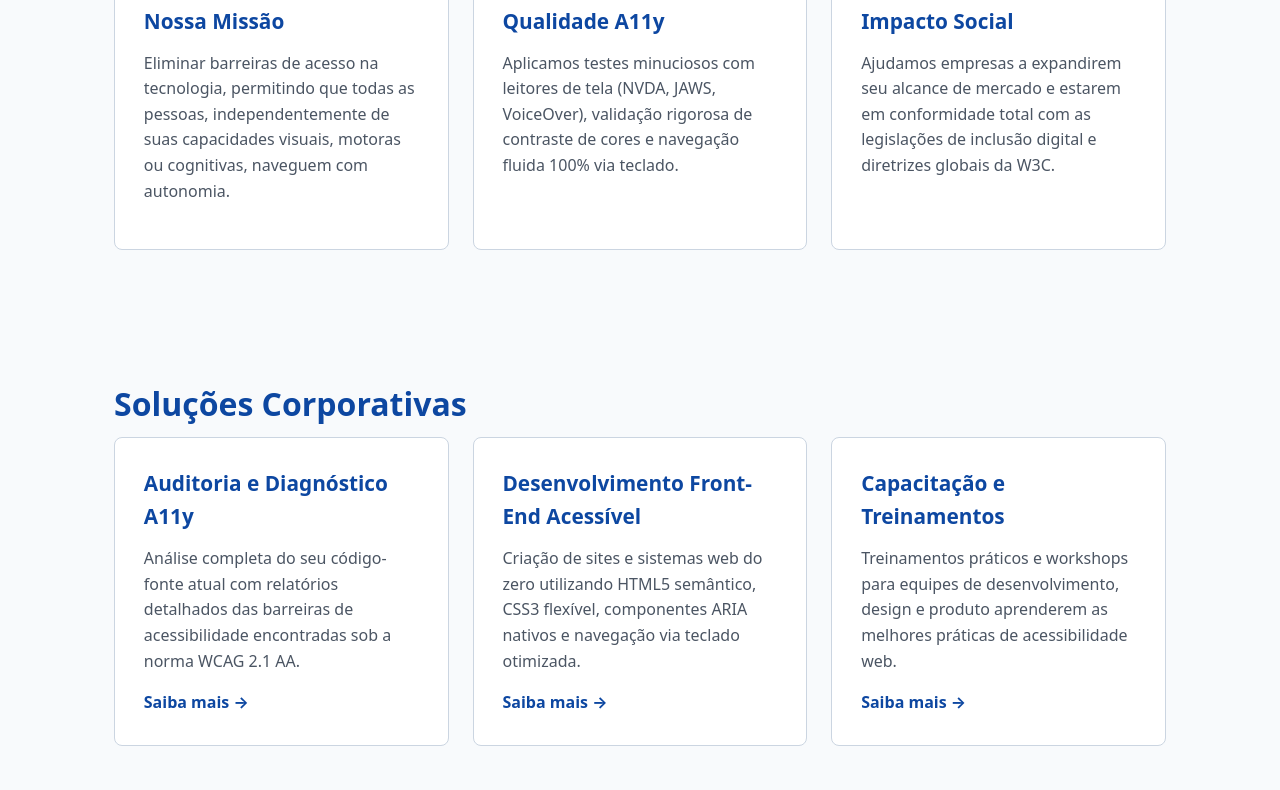
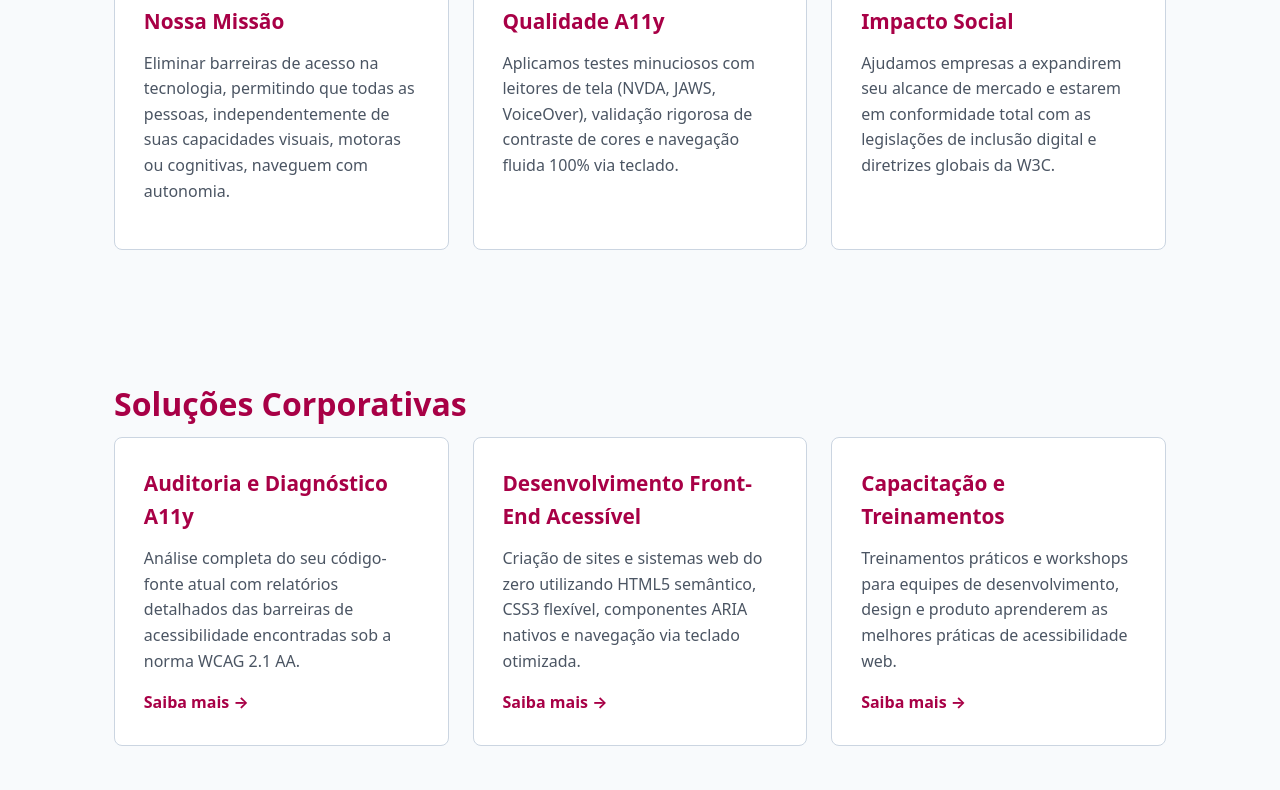
Before and after one commit to mariapitrowsky-spec/Ed-Digi_Site-Maria-e-Vitoria-, a plain HTML site: page index.html in a window 1280 px wide. Shown: the part 749-1539 px from the top of the page. Drawn offline with Linux system fonts and the light colour scheme.

Commit message:
alteracoes de cores no css

```diff
--- a/style.css
+++ b/style.css
@@ -7,8 +7,8 @@
     PALETA DE CORES (CONTRASTE WCAG 2.1 AA - MÍNIMO DE 4.5:1):
     Cores escuras sobre fundo claro para garantir ótima legibilidade.
   */
-  --primary-color: #0d47a1;      /* Azul escuro (Contraste > 7:1 sobre fundo branco) */
-  --primary-hover: #002171;      /* Azul ainda mais escuro para o estado hover */
+  --primary-color: #a80046;      /* Azul escuro (Contraste > 7:1 sobre fundo branco) */
+  --primary-hover: #690046;      /* Azul ainda mais escuro para o estado hover */
   --secondary-color: #2e7d32;    /* Verde escuro acessível */
   --secondary-hover: #005005;
   --text-color: #1c1c1c;         /* Preto suave para evitar fadiga visual mantendo alto contraste */
```
